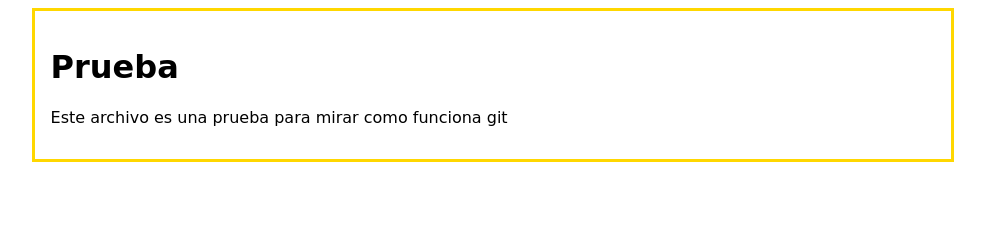
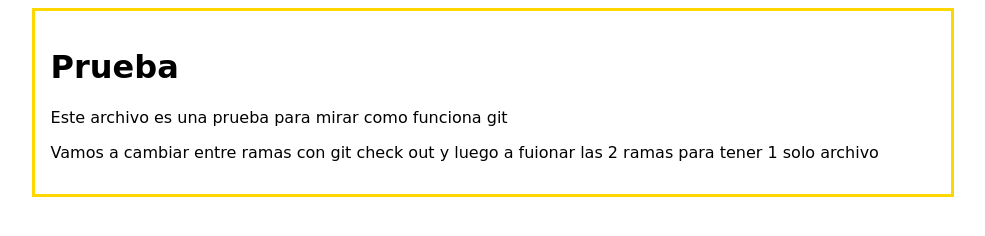
Before and after one commit to dazx606/clase-Git, a plain HTML site: page index.html in a window 1280 px wide. Shown: the whole page, without its empty margins (147-1132 px from the left). Drawn offline with Linux system fonts and the light colour scheme.

Commit message:
agregado contenido al master

```diff
--- a/index.html
+++ b/index.html
@@ -12,6 +12,7 @@
         <div id="post">
             <h1>Prueba</h1>
             <p>Este archivo es una prueba para mirar como funciona git</p>
+            <p>Vamos a cambiar entre ramas con git check out y luego a fuionar las 2 ramas para tener 1 solo archivo</p>
         </div>
     </div>
 </body>
```
